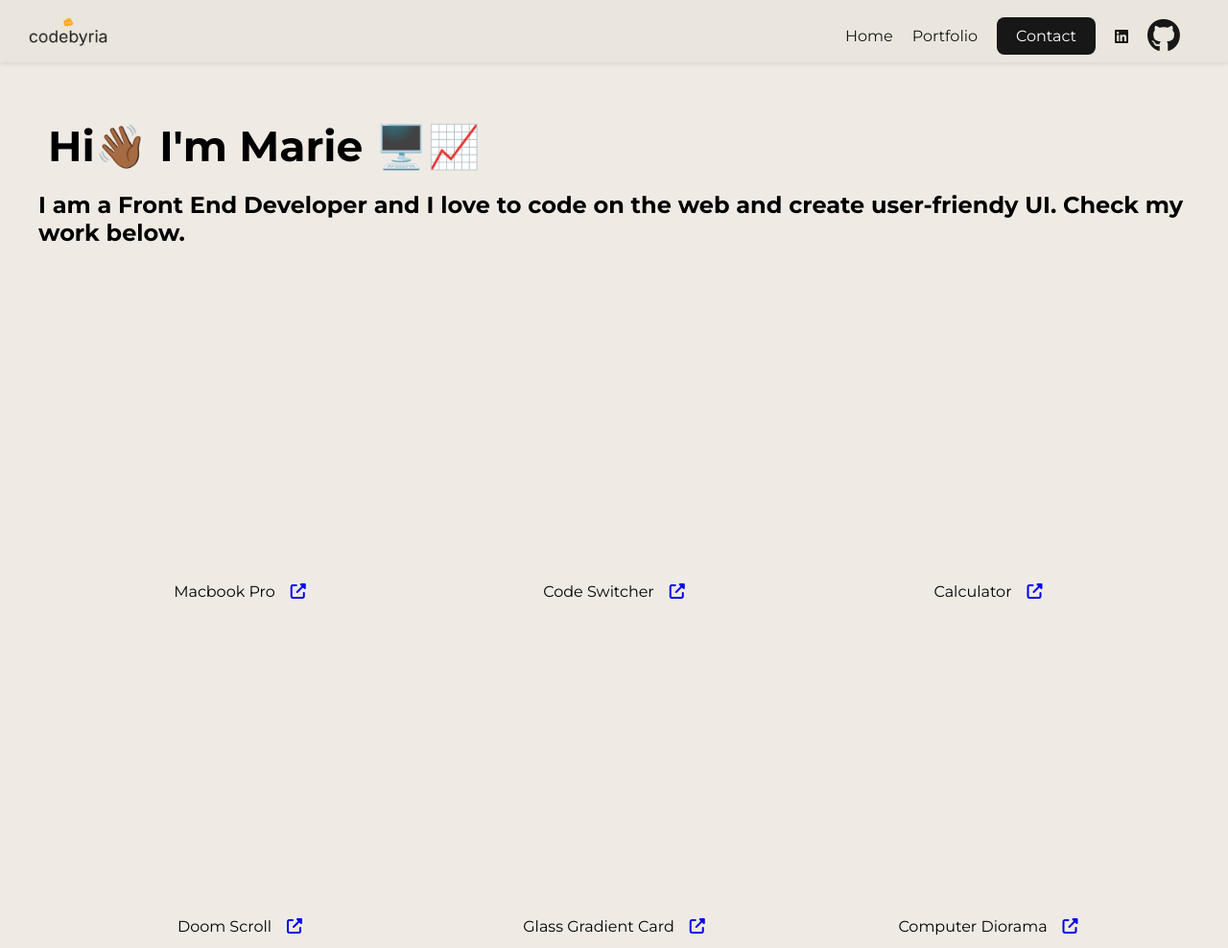
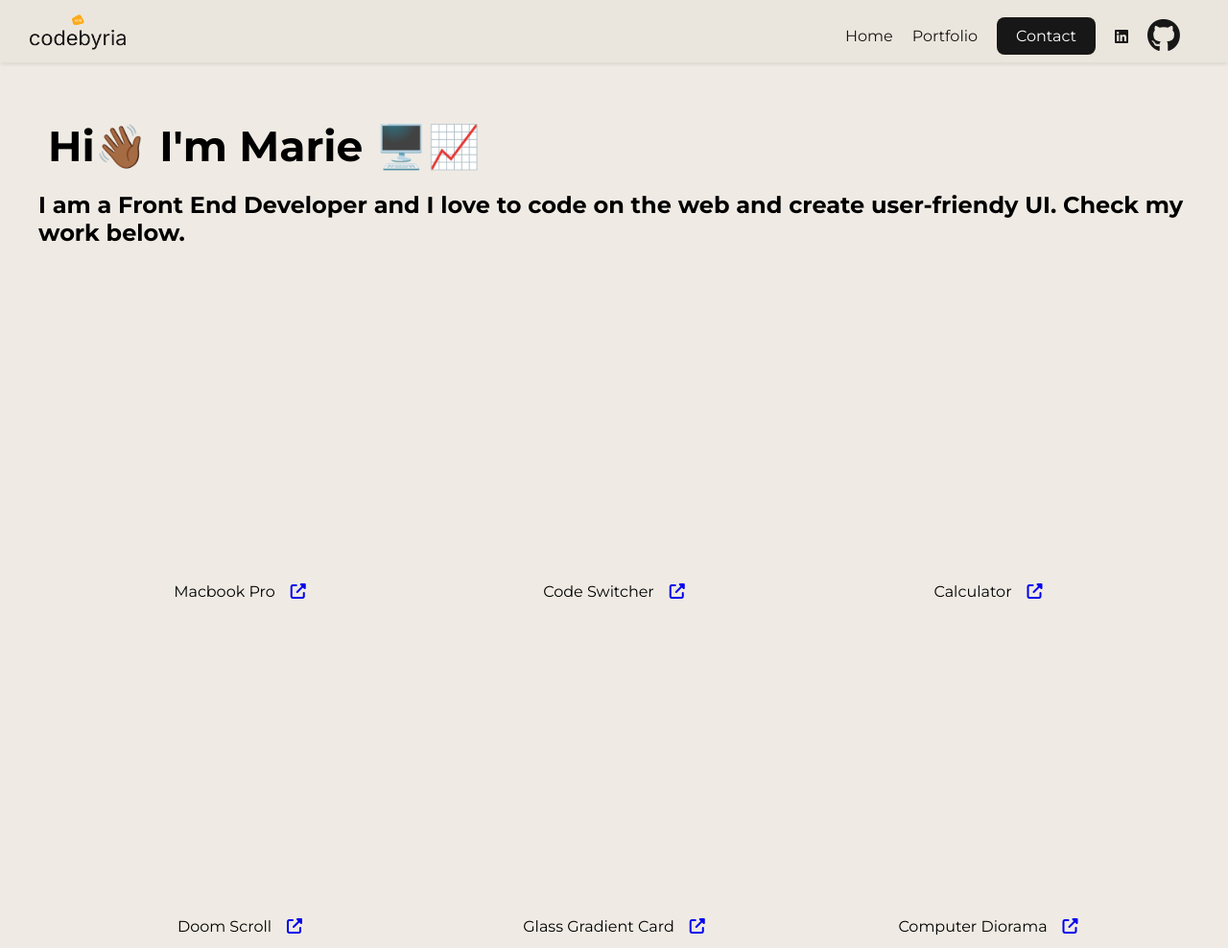
Before and after one commit to codebyria/codebyria.github.io, a plain HTML site: page index.html in a window 1280 px wide. Shown: the top 988 px of the page at 96% size. Drawn offline with Linux system fonts and the light colour scheme.

Commit message:
Update styles.css

```diff
--- a/styles.css
+++ b/styles.css
@@ -28,7 +28,7 @@
     padding: 0 20px 0 0;
 }
 .logo__img {
-  height: 2rem;
+  height: 2.5rem;
   width: auto;
   max-width: 100%;
   display: inline-block;
```
